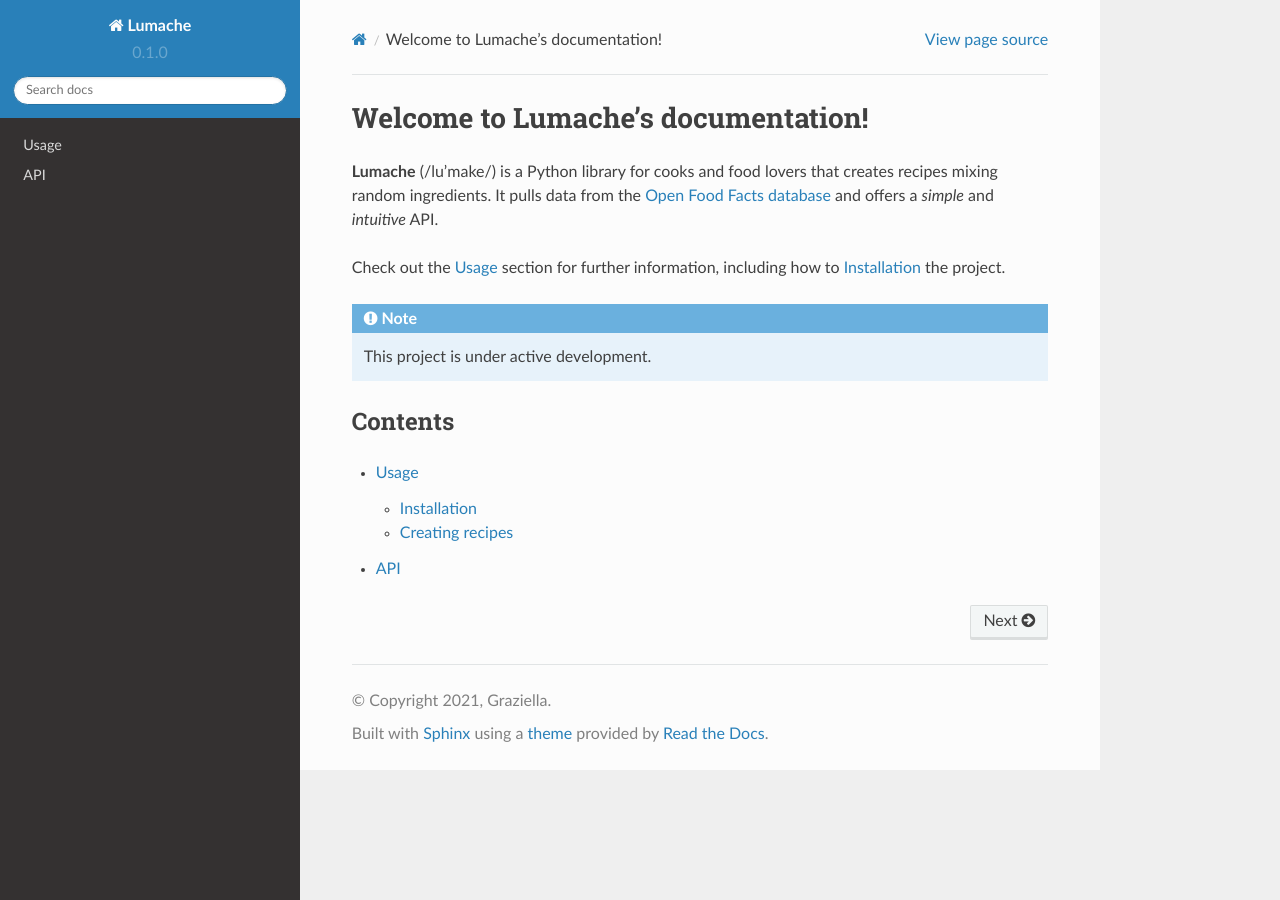
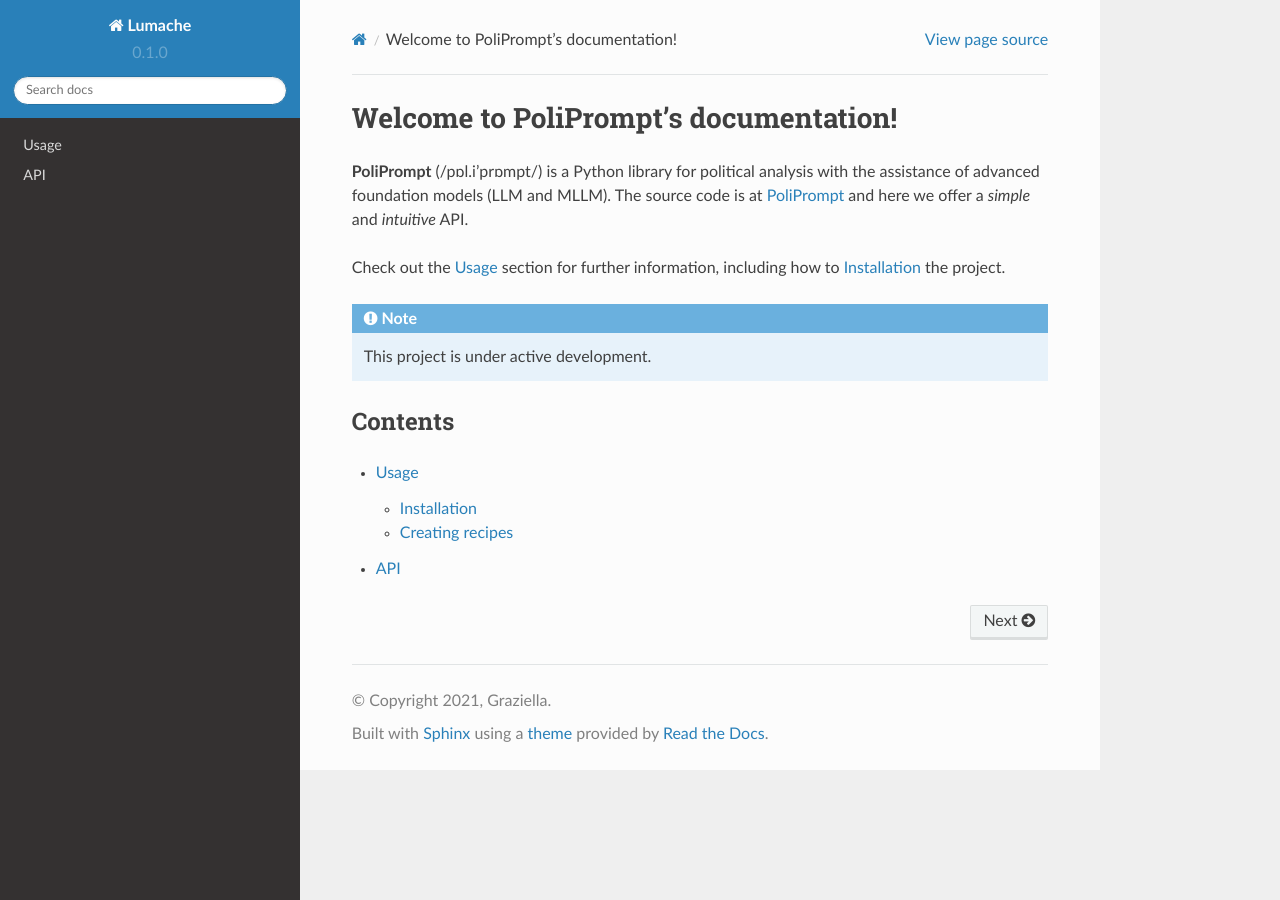
Before and after one commit to geshijoker/poliprompt-tutorial, a Sphinx documentation site: the page built from docs/source/index.rst, in a window 1280 px wide. Built offline with Sphinx 7.4.7 and the Read the Docs theme 2.0.0, drawn with Linux system fonts in a browser that asks for light colours.

Commit message:
Update index.rst

```diff
--- a/docs/source/index.rst
+++ b/docs/source/index.rst
@@ -1,10 +1,10 @@
-Welcome to Lumache's documentation!
+Welcome to PoliPrompt's documentation!
 ===================================
 
-**Lumache** (/lu'make/) is a Python library for cooks and food lovers
-that creates recipes mixing random ingredients.
-It pulls data from the `Open Food Facts database <https://world.openfoodfacts.org/>`_
-and offers a *simple* and *intuitive* API.
+**PoliPrompt** (/pɒl.i'prɒmpt/) is a Python library for political analysis
+with the assistance of advanced foundation models (LLM and MLLM).
+The source code is at `PoliPrompt <https://github.com/geshijoker/PoliPrompt/>`_
+and here we offer a *simple* and *intuitive* API.
 
 Check out the :doc:`usage` section for further information, including
 how to :ref:`installation` the project.
```
